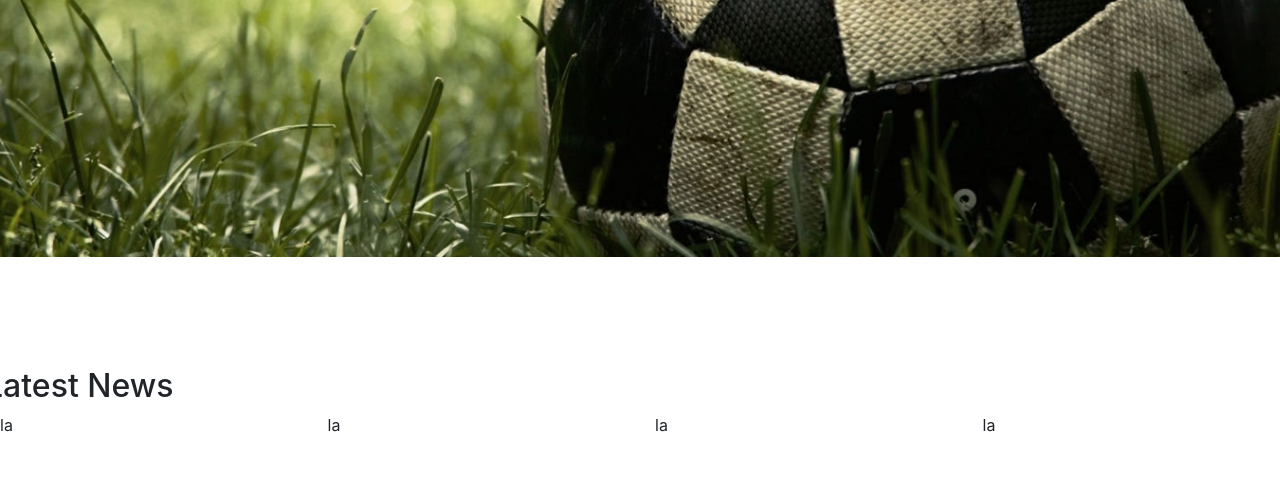
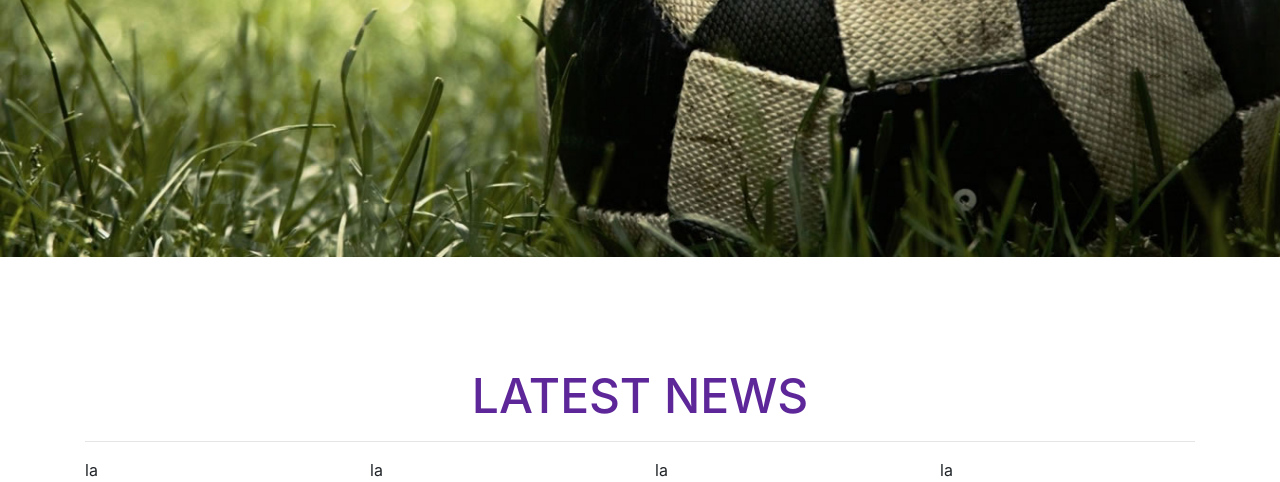
Before and after one commit to Onizuka-Eikichi/Udemy-Projects, a plain HTML site: page projeto_1/index.html in a window 1280 px wide. Shown: the part 511-993 px from the top of the page. Before the commit the page ends 948 px from the top, so only its background shows below. Drawn offline with Linux system fonts and the light colour scheme.

Commit message:
div news container added,  section now is in correct position

```diff
--- a/projeto_1/index.html
+++ b/projeto_1/index.html
@@ -85,9 +85,9 @@
 
 
 
-                <div id=="news">
+                <div id="news" class="container">
 
-                    <div class="row">
+                    <div>
                         <h2> Latest News</h2>
                         <hr>
                     </div>
```
